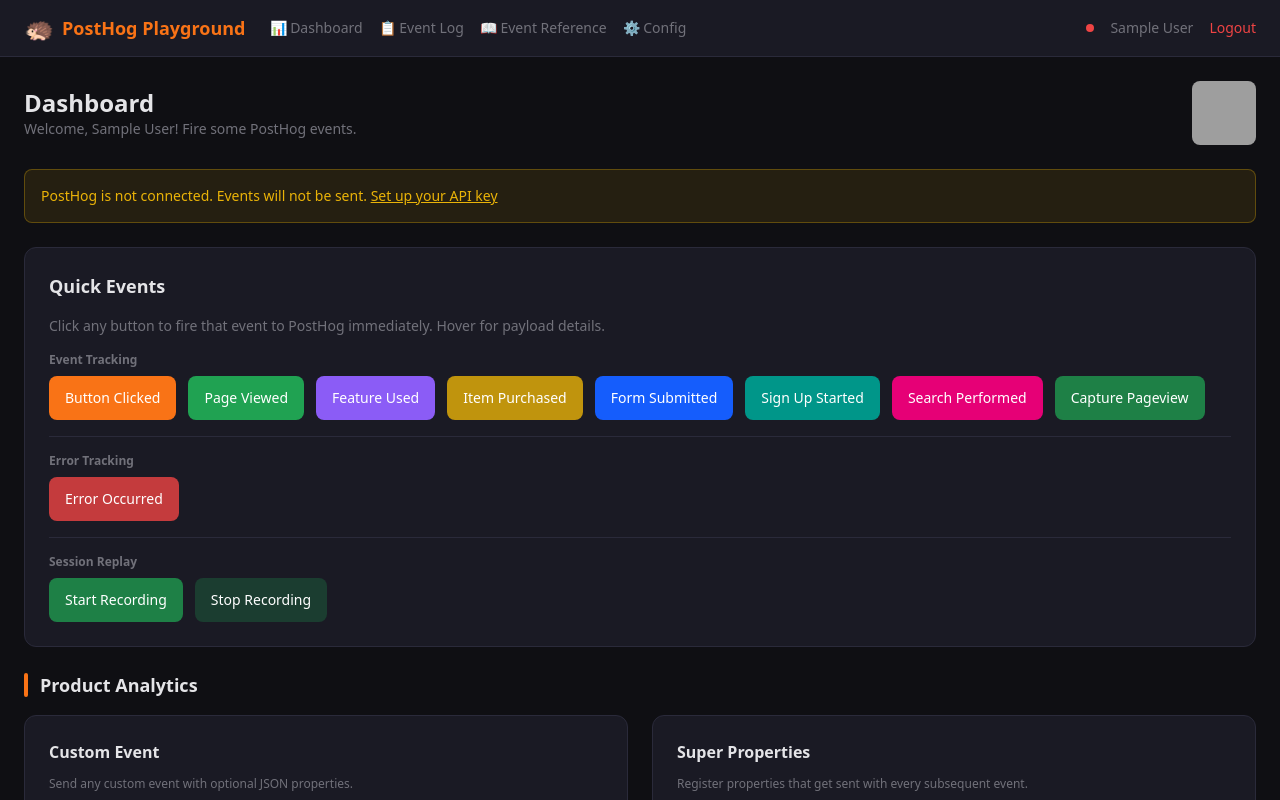
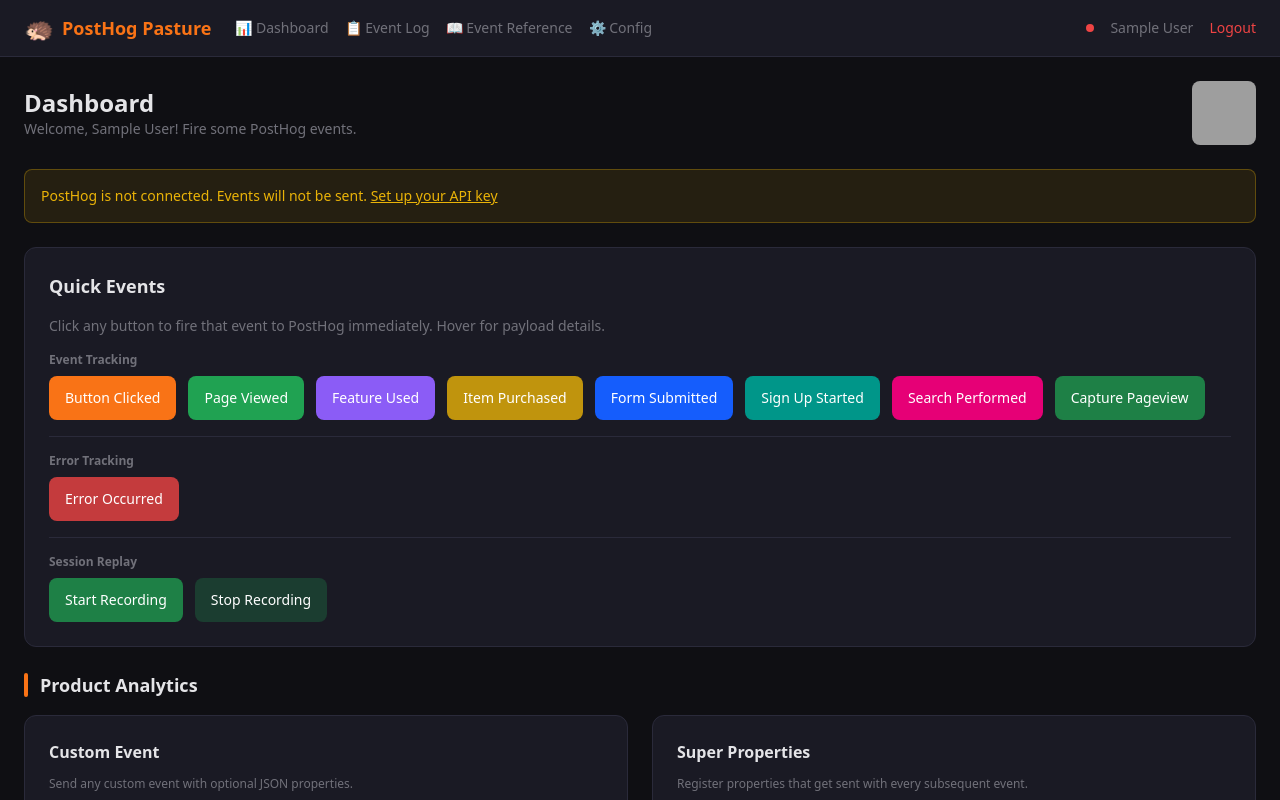
Before and after one commit to phillram/posthog-pasture, a Next.js app: page /dashboard in a window 1280 px wide. Shown: the top 800 px of the page. Built offline with nearby package versions, Linux system fonts and the light colour scheme; sample sign-in values are in the browser's storage; grey boxes are pictures that could not be loaded.

Commit message:
Renamed from posthog-playground to posthog-pasture

```diff
--- a/package.json
+++ b/package.json
@@ -1,5 +1,5 @@
 {
-  "name": "posthog-playground",
+  "name": "posthog-pasture",
   "version": "0.1.0",
   "private": true,
   "scripts": {
--- a/src/app/dashboard/page.tsx
+++ b/src/app/dashboard/page.tsx
@@ -143,12 +143,12 @@
 
   const triggerError = () => {
     try {
-      throw new Error("Test error from PostHog Playground");
+      throw new Error("Test error from PostHog Pasture");
     } catch (e) {
       captureException({
         message: (e as Error).message,
         type: "Error",
-        source: "PostHog Playground Dashboard",
+        source: "PostHog Pasture Dashboard",
         stackTrace: (e as Error).stack,
       });
       showToast("Error exception sent", "error");
--- a/src/app/layout.tsx
+++ b/src/app/layout.tsx
@@ -14,8 +14,8 @@
 });
 
 export const metadata: Metadata = {
-  title: "PostHog Playground",
-  description: "Interactive PostHog event testing playground",
+  title: "PostHog Pasture",
+  description: "Interactive PostHog event testing pasture",
 };
 
 export default function RootLayout({
--- a/src/app/page.tsx
+++ b/src/app/page.tsx
@@ -30,7 +30,7 @@
     <div className="min-h-screen flex flex-col items-center justify-center p-6">
       <div className="w-full max-w-md animate-fade-in">
         <div className="text-center mb-8">
-          <h1 className="text-4xl font-bold text-primary mb-2">🦔 PostHog Playground</h1>
+          <h1 className="text-4xl font-bold text-primary mb-2">🦔 PostHog Pasture</h1>
           <p className="text-muted">
             Configure your PostHog project to get started
           </p>
--- a/src/components/Navbar.tsx
+++ b/src/components/Navbar.tsx
@@ -13,7 +13,7 @@
       <div className="flex items-center gap-6">
         <Link href="/dashboard" className="flex items-center gap-2 text-lg font-bold text-primary hover:text-primary-hover transition-colors">
           <span className="text-2xl">🦔</span>
-          <span>PostHog Playground</span>
+          <span>PostHog Pasture</span>
         </Link>
         {isAuthenticated && (
           <div className="flex items-center gap-4 text-sm">
```
Also changed, not shown: 2 other files (tests, documents, lock files or other folders).
